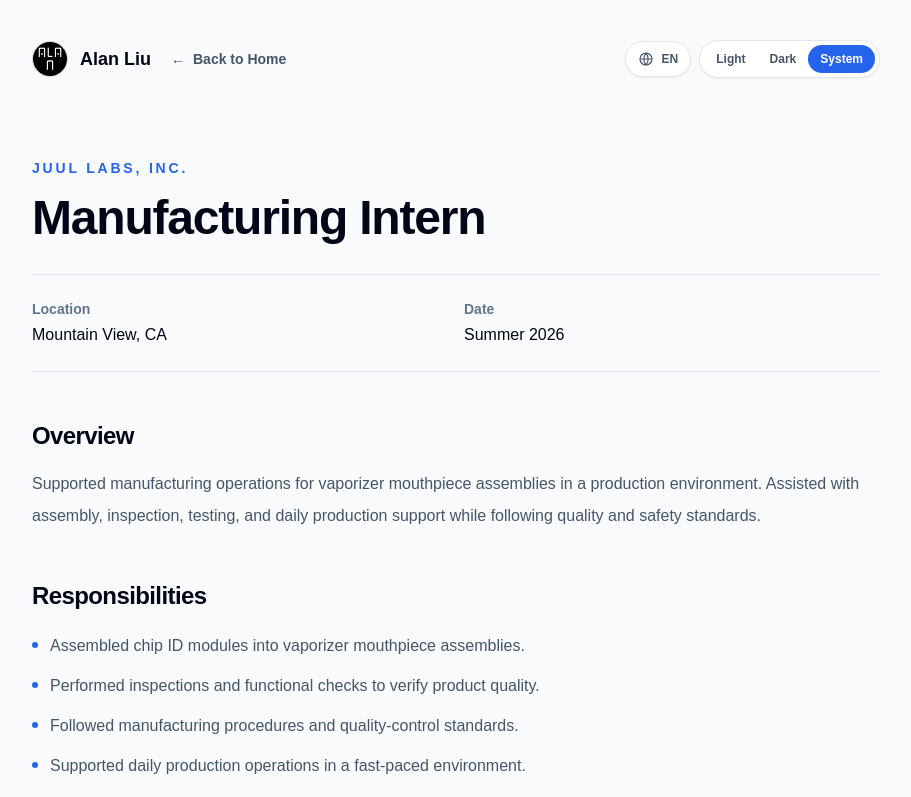
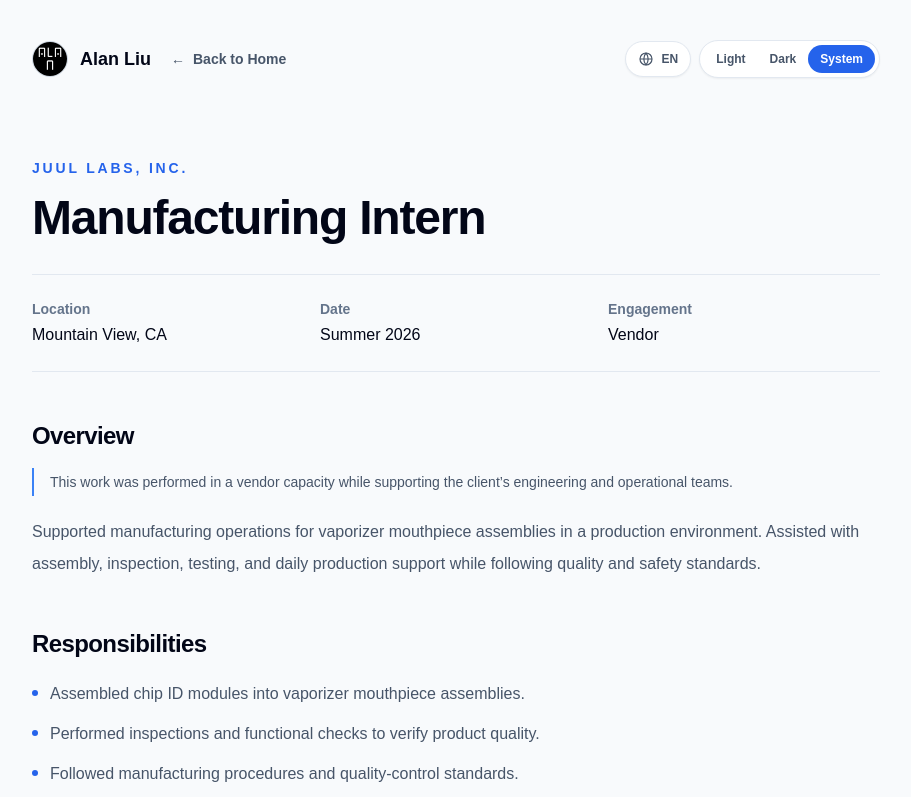
Before and after one commit to a1aN0046/alanliu-website, a Next.js app: page /experience/juul-labs in a window 1280 px wide. Shown: the top 797 px of the page, without its empty margins (184-1095 px from the left). Built offline with nearby package versions, Linux system fonts and the light colour scheme.

Commit message:
Clarify vendor experience status

```diff
--- a/components/experience-detail.tsx
+++ b/components/experience-detail.tsx
@@ -35,7 +35,7 @@
         <article className="py-16 sm:py-20">
           <p className="text-sm font-semibold uppercase tracking-[0.2em] text-blue-600 dark:text-blue-400">{experience.company}</p>
           <h1 className="mt-4 text-4xl font-bold tracking-tight sm:text-5xl">{experience.role[language]}</h1>
-          <dl className="mt-8 grid gap-4 border-y border-slate-200 py-6 sm:grid-cols-2 dark:border-slate-800">
+          <dl className="mt-8 grid gap-4 border-y border-slate-200 py-6 sm:grid-cols-3 dark:border-slate-800">
             <div>
               <dt className="text-sm font-semibold text-slate-500 dark:text-slate-400">{text.detail.location}</dt>
               <dd className="mt-1 font-medium">{experience.location[language]}</dd>
@@ -44,11 +44,22 @@
               <dt className="text-sm font-semibold text-slate-500 dark:text-slate-400">{text.detail.date}</dt>
               <dd className="mt-1 font-medium">{experience.date[language]}</dd>
             </div>
+            {experience.engagementType === "vendor" ? (
+              <div>
+                <dt className="text-sm font-semibold text-slate-500 dark:text-slate-400">{text.detail.engagement}</dt>
+                <dd className="mt-1 font-medium">{text.detail.vendor}</dd>
+              </div>
+            ) : null}
           </dl>
 
           <section className="mt-12">
             <h2 className="text-2xl font-bold tracking-tight">{text.detail.overview}</h2>
-            <p className="mt-4 leading-8 text-slate-600 dark:text-slate-300">{experience.overview[language]}</p>
+            {experience.engagementType === "vendor" ? (
+              <p className="mt-4 border-l-2 border-blue-500 pl-4 text-sm leading-7 text-slate-600 dark:text-slate-300">
+                {text.detail.vendorDisclosure}
+              </p>
+            ) : null}
+            <p className="mt-5 leading-8 text-slate-600 dark:text-slate-300">{experience.overview[language]}</p>
           </section>
 
           <section className="mt-12">
--- a/components/home-content.tsx
+++ b/components/home-content.tsx
@@ -94,7 +94,7 @@
             </p>
             <div className="mt-8 flex flex-wrap gap-4">
               <a href="#experience" className="rounded-full bg-blue-600 px-6 py-3 text-sm font-semibold text-white transition hover:bg-blue-700">
-                {text.hero.viewInternships}
+                {text.hero.viewExperience}
               </a>
               <a href="#contact" className="rounded-full border border-slate-300 bg-white px-6 py-3 text-sm font-semibold text-slate-800 transition hover:border-blue-300 hover:text-blue-700 dark:border-slate-700 dark:bg-slate-900 dark:text-slate-100 dark:hover:border-blue-500 dark:hover:text-blue-300">
                 {text.nav.contact}
@@ -151,7 +151,14 @@
                 className="group flex h-full flex-col rounded-2xl border border-slate-200 bg-slate-50 p-6 transition hover:border-blue-300 hover:shadow-sm dark:border-slate-800 dark:bg-slate-950 dark:hover:border-blue-500"
               >
                 <h3 className="text-xl font-semibold group-hover:text-blue-700 dark:group-hover:text-blue-300">{experience.company}</h3>
-                <p className="mt-2 font-medium text-slate-700 dark:text-slate-200">{experience.role[language]}</p>
+                <div className="mt-2 flex flex-wrap items-center gap-2">
+                  <p className="font-medium text-slate-700 dark:text-slate-200">{experience.role[language]}</p>
+                  {experience.engagementType === "vendor" ? (
+                    <span className="rounded-full border border-slate-200 px-2 py-0.5 text-xs font-medium text-slate-500 dark:border-slate-700 dark:text-slate-400">
+                      {text.experience.vendorEngagement}
+                    </span>
+                  ) : null}
+                </div>
                 <p className="mt-2 text-sm text-slate-500 dark:text-slate-400">
                   {experience.location[language]} | {experience.date[language]}
                 </p>
--- a/data/experiences.ts
+++ b/data/experiences.ts
@@ -3,6 +3,7 @@
 export interface Experience {
   slug: "juul-labs" | "meta" | "franklinwh" | "apple" | "openai";
   company: string;
+  engagementType: "vendor";
   role: LocalizedText;
   location: LocalizedText;
   date: LocalizedText;
@@ -17,6 +18,7 @@
   {
     slug: "juul-labs",
     company: "JUUL Labs, Inc.",
+    engagementType: "vendor",
     role: {
       en: "Manufacturing Intern",
       zh: "制造实习生",
@@ -92,6 +94,7 @@
   {
     slug: "meta",
     company: "Meta",
+    engagementType: "vendor",
     role: {
       en: "Electrical Engineer Assistant Intern",
       zh: "电气工程助理实习生",
@@ -145,6 +148,7 @@
   {
     slug: "franklinwh",
     company: "FranklinWH Energy Storage Inc.",
+    engagementType: "vendor",
     role: {
       en: "Electrical Engineer Assistant Intern",
       zh: "电气工程助理实习生",
@@ -192,6 +196,7 @@
   {
     slug: "apple",
     company: "Apple",
+    engagementType: "vendor",
     role: {
       en: "Robotics Deployment / Field Engineering Assistant",
       zh: "机器人部署 / 现场工程助理",
@@ -234,6 +239,7 @@
   {
     slug: "openai",
     company: "OpenAI",
+    engagementType: "vendor",
     role: {
       en: "Hardware Test Fixture / PCB Rework Technician",
       zh: "硬件测试夹具 / PCB 返修技术员",
--- a/data/translations.ts
+++ b/data/translations.ts
@@ -29,7 +29,7 @@
       eyebrow: "Electrical Engineering Portfolio",
       bio: "Incoming UCLA student at the UCLA Henry Samueli School of Engineering and Applied Science, studying Electrical Engineering.",
       interests: "Alan is interested in electrical engineering, computer engineering, robotics, software development, hardware systems, and PC building.",
-      viewInternships: "View Internships",
+      viewExperience: "View Experience",
       focusAreas: "Focus Areas"
     },
     about: {
@@ -45,7 +45,8 @@
     },
     experience: {
       heading: "Internship & Field Experience",
-      viewDetails: "View Details"
+      viewDetails: "View Details",
+      vendorEngagement: "Vendor Engagement"
     },
     projects: {
       heading: "Projects",
@@ -75,6 +76,9 @@
       backHome: "Back to Home",
       location: "Location",
       date: "Date",
+      engagement: "Engagement",
+      vendor: "Vendor",
+      vendorDisclosure: "This work was performed in a vendor capacity while supporting the client’s engineering and operational teams.",
       overview: "Overview",
       responsibilities: "Responsibilities",
       technicalSkills: "Technical Skills / Tools",
@@ -97,7 +101,7 @@
       eyebrow: "电气工程作品集",
       bio: "即将就读于加州大学洛杉矶分校亨利·萨缪利工程与应用科学学院，主修电气工程。",
       interests: "Alan 关注电气工程、计算机工程、机器人、软件开发、硬件系统和电脑组装。",
-      viewInternships: "查看实习经历",
+      viewExperience: "查看工作经历",
       focusAreas: "关注领域"
     },
     about: {
@@ -113,7 +117,8 @@
     },
     experience: {
       heading: "实习与现场经历",
-      viewDetails: "查看详情"
+      viewDetails: "查看详情",
+      vendorEngagement: "供应商项目经历"
     },
     projects: {
       heading: "项目",
@@ -143,6 +148,9 @@
       backHome: "返回主页",
       location: "地点",
       date: "时间",
+      engagement: "合作身份",
+      vendor: "供应商人员",
+      vendorDisclosure: "此项工作以供应商人员身份完成，为客户的工程及运营团队提供支持。",
       overview: "概述",
       responsibilities: "主要职责",
       technicalSkills: "技术技能 / 工具",
@@ -165,7 +173,7 @@
       eyebrow: "Portafolio de Ingeniería Eléctrica",
       bio: "Próximo estudiante de UCLA en la Escuela de Ingeniería y Ciencias Aplicadas Henry Samueli, donde estudiará Ingeniería Eléctrica.",
       interests: "Alan está interesado en ingeniería eléctrica, ingeniería informática, robótica, desarrollo de software, sistemas de hardware y armado de computadoras.",
-      viewInternships: "Ver prácticas",
+      viewExperience: "Ver experiencia",
       focusAreas: "Áreas de interés"
     },
     about: {
@@ -181,7 +189,8 @@
     },
     experience: {
       heading: "Experiencia de prácticas y campo",
-      viewDetails: "Ver detalles"
+      viewDetails: "Ver detalles",
+      vendorEngagement: "Colaboración como proveedor externo"
     },
     projects: {
       heading: "Proyectos",
@@ -211,6 +220,9 @@
       backHome: "Volver al inicio",
       location: "Ubicación",
       date: "Fecha",
+      engagement: "Tipo de colaboración",
+      vendor: "Proveedor externo",
+      vendorDisclosure: "Este trabajo se realizó como proveedor externo, brindando apoyo a los equipos de ingeniería y operaciones del cliente.",
       overview: "Resumen",
       responsibilities: "Responsabilidades",
       technicalSkills: "Habilidades técnicas / Herramientas",
@@ -233,7 +245,7 @@
       eyebrow: "電気工学ポートフォリオ",
       bio: "UCLA ヘンリー・サミュエリ工学・応用科学部に進学し、電気工学を専攻予定です。",
       interests: "Alan は、電気工学、コンピュータ工学、ロボティクス、ソフトウェア開発、ハードウェアシステム、PC 組み立てに関心があります。",
-      viewInternships: "インターン経験を見る",
+      viewExperience: "経験を見る",
       focusAreas: "関心分野"
     },
     about: {
@@ -249,7 +261,8 @@
     },
     experience: {
       heading: "インターン・現場経験",
-      viewDetails: "詳細を見る"
+      viewDetails: "詳細を見る",
+      vendorEngagement: "ベンダーとしての業務"
     },
     projects: {
       heading: "プロジェクト",
@@ -279,6 +292,9 @@
       backHome: "ホームに戻る",
       location: "所在地",
       date: "期間",
+      engagement: "契約形態",
+      vendor: "ベンダー",
+      vendorDisclosure: "この業務は、クライアントのエンジニアリングおよび運用チームを支援するベンダーの立場で実施しました。",
       overview: "概要",
       responsibilities: "担当業務",
       technicalSkills: "技術スキル / ツール",
```
